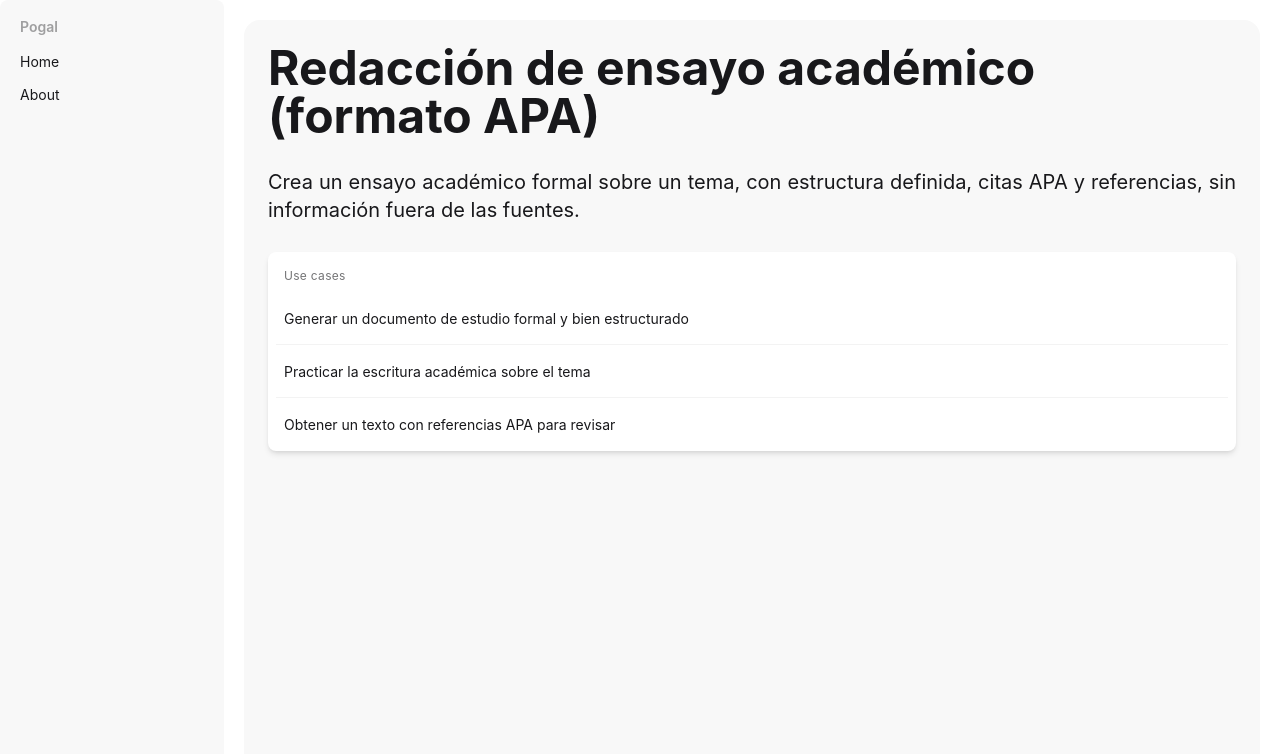
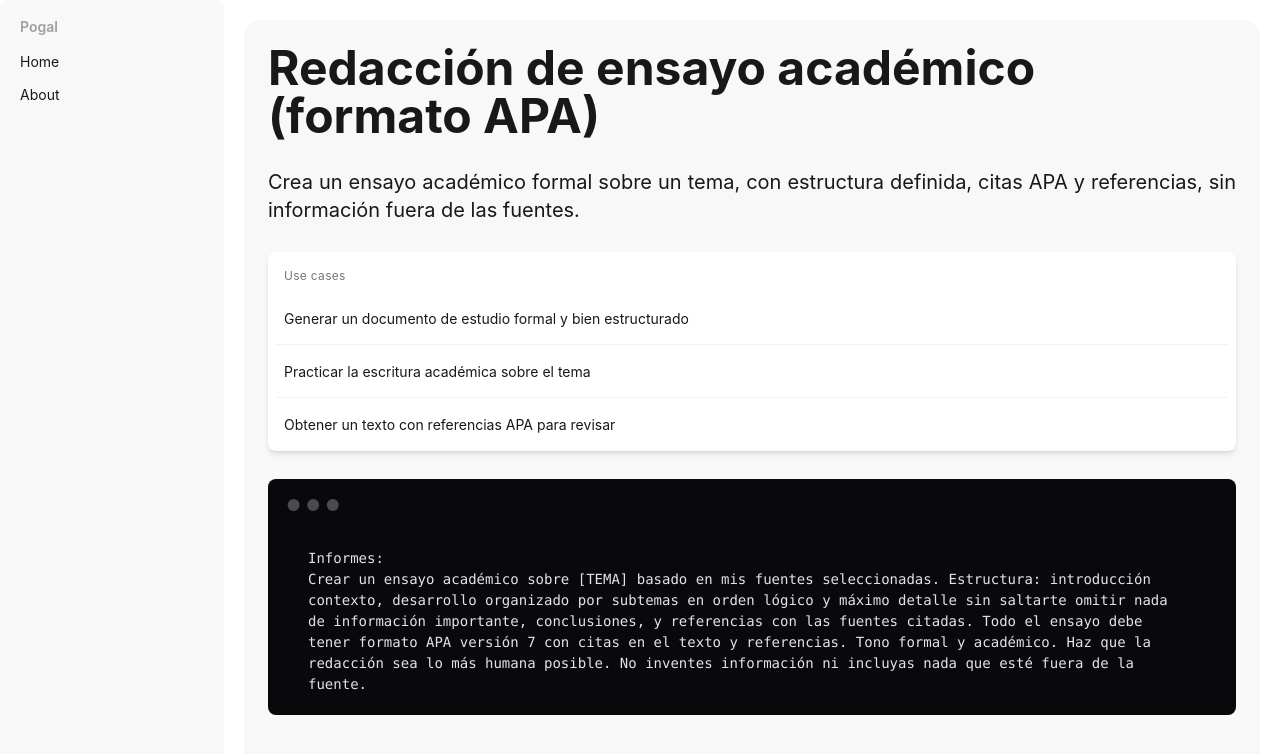
Before and after one commit to AramLR/pogal, a SvelteKit app: page /prompt/notebooklm-academic-essay in a window 1280 px wide. Shown: the top 754 px of the page. Built offline with nearby package versions, Linux system fonts and the light colour scheme.

Commit message:
feat (prompt detail page): display prompt text

```diff
--- a/src/routes/prompt/[id]/+page.svelte
+++ b/src/routes/prompt/[id]/+page.svelte
@@ -18,6 +18,11 @@
           <li class="list-row">{useCase}</li>
         {/each}
       </ul>
+      <div class="mockup-code w-full">
+        <pre class="whitespace-pre-wrap break-words"><code class="block px-10"
+            >{prompt.prompt}</code
+          ></pre>
+      </div>
     </article>
   </section>
 {/if}
```
